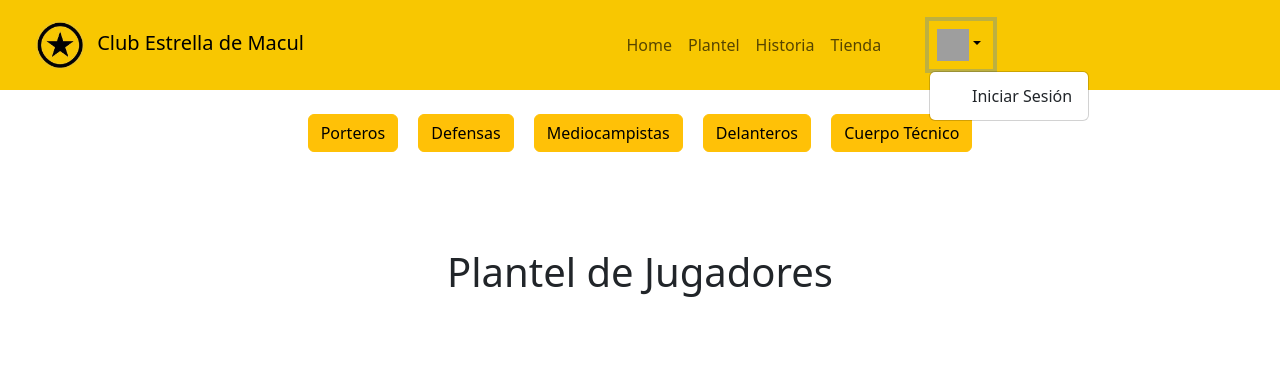
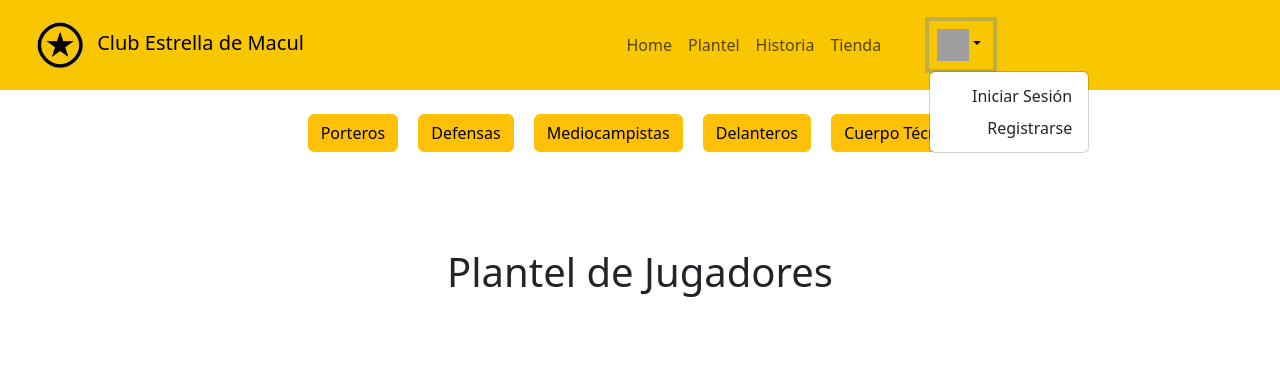
Before and after one commit to DonFernando25/Estrella, a Django app: page /Estrella/Plantel in a window 1280 px wide, after a click that opens the changed part. Shown: the top 390 px of the page. Run offline with Django 5.2, Linux system fonts and the light colour scheme; some libraries are stand-ins or nearby versions; grey boxes are pictures that could not be loaded.

Commit message:
Update EstrellaPlantel.html

```diff
--- a/Estrella/templates/Pages/EstrellaPlantel.html
+++ b/Estrella/templates/Pages/EstrellaPlantel.html
@@ -49,6 +49,7 @@
                                 <li><a class="dropdown-item" href="{% url 'logout' %}">Cerrar Sesión</a></li>
                             {% else %}
                                 <li><a class="dropdown-item" href="{% url 'IniSe' %}">Iniciar Sesión</a></li>
+                                <li><a class="dropdown-item" href="{% url 'Formulario' %}">Registrarse</a></li>
                             {% endif %}
                         </ul>
                     </li>
```
